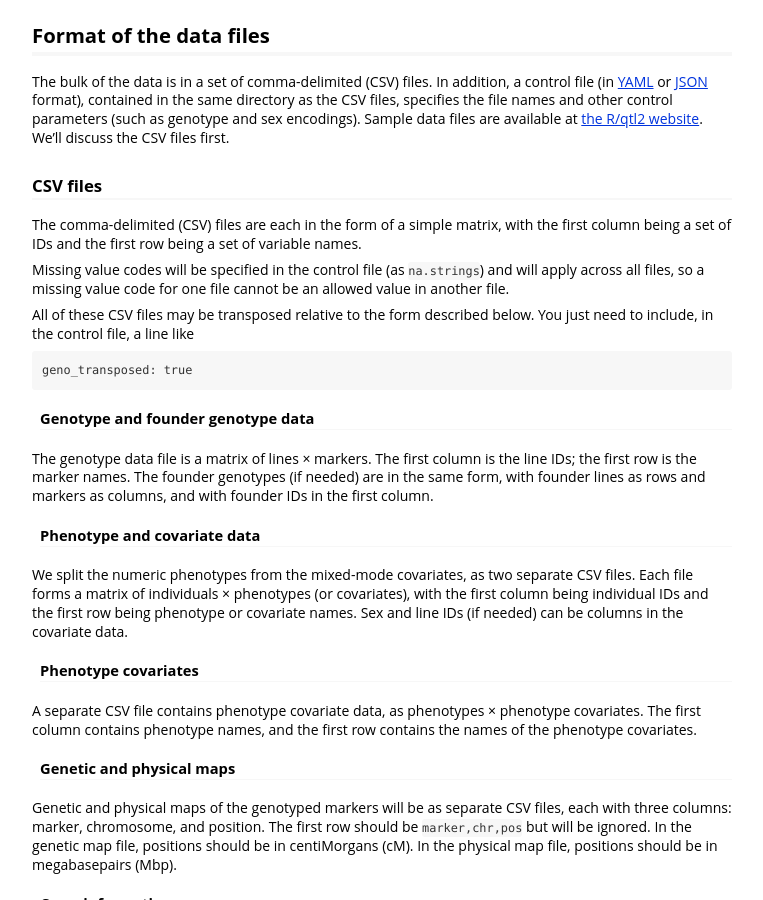
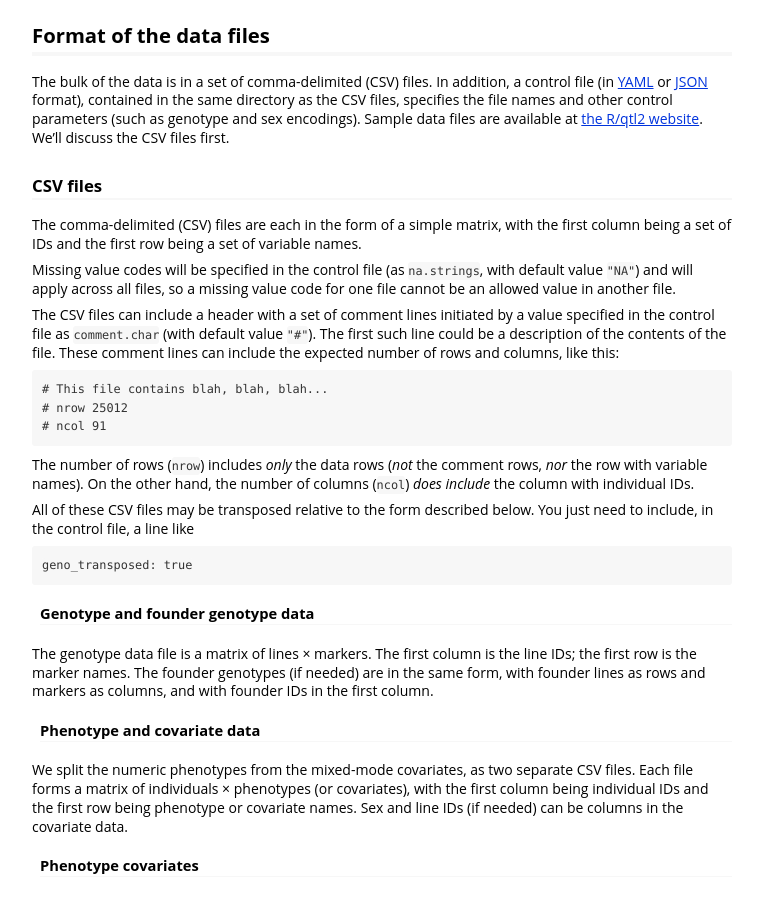
Before and after one commit to rqtl/qtl2, a Jekyll site: the page assets/vignettes/input_files.html, which Jekyll copies as it is, in a window 1280 px wide and 900 px high, scrolled down 1055 px. Shown: the whole window, without its empty margins (258-1021 px from the left). Built offline with Jekyll 4.4.1, drawn with Linux system fonts in a browser that asks for light colours.

Commit message:
Update vignette re input file format (re comment lines)

```diff
--- a/assets/vignettes/input_files.html
+++ b/assets/vignettes/input_files.html
@@ -81,7 +81,12 @@ grav2 &lt;-<span class="st"> </span><span class="kw">read_cross2</span>(<span cl
 <div id="csv-files" class="section level3">
 <h3>CSV files</h3>
 <p>The comma-delimited (CSV) files are each in the form of a simple matrix, with the first column being a set of IDs and the first row being a set of variable names.</p>
-<p>Missing value codes will be specified in the control file (as <code>na.strings</code>) and will apply across all files, so a missing value code for one file cannot be an allowed value in another file.</p>
+<p>Missing value codes will be specified in the control file (as <code>na.strings</code>, with default value <code>&quot;NA&quot;</code>) and will apply across all files, so a missing value code for one file cannot be an allowed value in another file.</p>
+<p>The CSV files can include a header with a set of comment lines initiated by a value specified in the control file as <code>comment.char</code> (with default value <code>&quot;#&quot;</code>). The first such line could be a description of the contents of the file. These comment lines can include the expected number of rows and columns, like this:</p>
+<pre><code># This file contains blah, blah, blah...
+# nrow 25012
+# ncol 91</code></pre>
+<p>The number of rows (<code>nrow</code>) includes <em>only</em> the data rows (<em>not</em> the comment rows, <em>nor</em> the row with variable names). On the other hand, the number of columns (<code>ncol</code>) <em>does include</em> the column with individual IDs.</p>
 <p>All of these CSV files may be transposed relative to the form described below. You just need to include, in the control file, a line like</p>
 <pre><code>geno_transposed: true</code></pre>
 <div id="genotype-and-founder-genotype-data" class="section level4">
```
